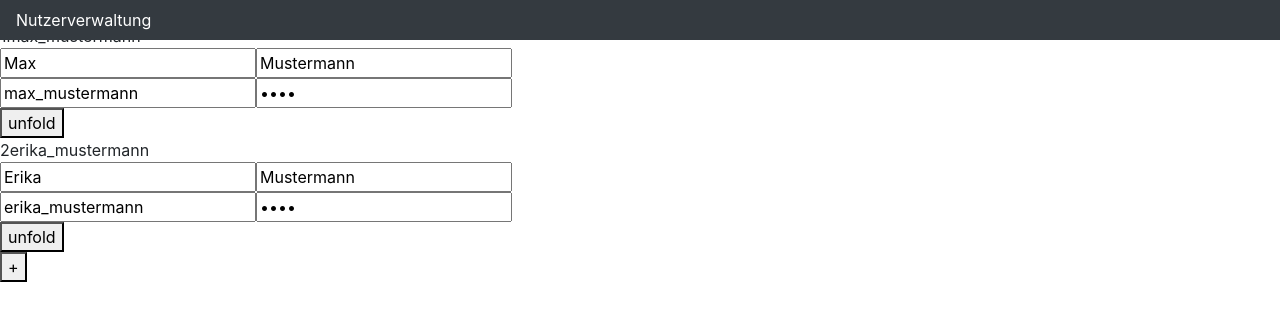
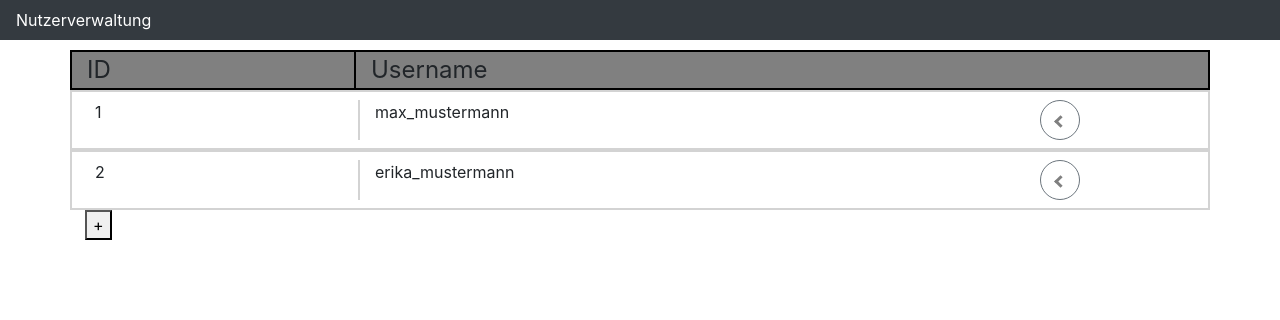
Before and after one commit to ArnePunk/LapID-challenge, an Angular app: page / in a window 1280 px wide. Shown: the top 320 px of the page. Built offline with nearby package versions, Linux system fonts and the light colour scheme.

Commit message:
CSS design with bootstrap and primitive conditional rendering

```diff
--- a/src/app/app.component.html
+++ b/src/app/app.component.html
@@ -1,7 +1,6 @@
-<div class="page-layout">
-    <nav class="navbar bg-dark fixed-top">
+<div>
+    <nav class="navbar fixed-top bg-dark">
         <div class="heading">Nutzerverwaltung</div>
     </nav>
     <app-table></app-table>
-    <button class="add-user-button">+</button>
 </div>
--- a/src/table/table-head/table-head.component.html
+++ b/src/table/table-head/table-head.component.html
@@ -1,4 +1,4 @@
-<div class="table-header">
-    <span>ID</span>
-    <span>Username</span>
+<div class="row heading">
+    <div class="col-sm-3 left-column">ID</div>
+    <div class="col-sm-6 right-column">Username</div>
 </div>
--- a/src/table/table-head/table-head.component.scss
+++ b/src/table/table-head/table-head.component.scss
@@ -0,0 +1,12 @@
+div {
+    font-size: x-large;
+}
+
+.heading {
+    background-color: gray;
+    border: 2px solid black;
+}
+
+.left-column {
+    border-right: 2px solid black;
+}
--- a/src/table/table-row/table-row.component.html
+++ b/src/table/table-row/table-row.component.html
@@ -1,5 +1,8 @@
-<div *ngIf="user" class="table-row">
-    <app-user-entry [user]="user"></app-user-entry>
-    <app-user-edit [user]="user"></app-user-edit>
-    <button>unfold</button>
+<div *ngIf="user">
+    <app-user-entry
+        [user]="user"
+        [showEdit]="showEdit"
+        (notify)="toggleShowEdit()"
+    ></app-user-entry>
+    <app-user-edit *ngIf="showEdit" [user]="user"></app-user-edit>
 </div>
--- a/src/table/table-row/table-row.component.ts
+++ b/src/table/table-row/table-row.component.ts
@@ -8,8 +8,13 @@ import { User } from 'src/interfaces/user'
 })
 export class TableRowComponent implements OnInit {
     @Input() user?: User
+    showEdit?: boolean = false
 
     constructor() {}
 
     ngOnInit() {}
+
+    toggleShowEdit() {
+        this.showEdit = !this.showEdit
+    }
 }
--- a/src/table/table-row/user-edit/user-edit.component.html
+++ b/src/table/table-row/user-edit/user-edit.component.html
@@ -1,10 +1,49 @@
-<div *ngIf="user" class="user-edit-area">
-    <div class="name-area">
-        <input type="text" [value]="user.firstname" />
-        <input type="text" [value]="user.lastname" />
+<div *ngIf="user">
+    <div class="row justify-content-center m-2">
+        <input
+            class="col-sm-5 form-control mr-2"
+            type="text"
+            [value]="user.firstname"
+            [disabled]="!this.editable"
+        />
+        <input
+            class="col-sm-5 form-control"
+            type="text"
+            [value]="user.lastname"
+            [disabled]="!this.editable"
+        />
     </div>
-    <div class="login-area">
-        <input type="text" [value]="user.login" />
-        <input type="password" [value]="user.password" />
+    <div class="row justify-content-center m-2">
+        <input
+            class="col-sm-5 form-control mr-2"
+            type="text"
+            [value]="user.login"
+            [disabled]="!this.editable"
+        />
+        <input
+            class="col-sm-5 form-control"
+            type="password"
+            [value]="user.password"
+            [disabled]="!this.editable"
+        />
+    </div>
+    <div class="row justify-content-center m-2">
+        <div class="col-sm-2 custom-control custom-switch text-right">
+            <input
+                type="checkbox"
+                class="custom-control-input"
+                [id]="'switch' + user.id"
+                (change)="changeEditable()"
+            />
+            <label class="custom-control-label" [for]="'switch' + user.id"
+                >Editable</label
+            >
+        </div>
+        <div class="col-sm-2 text-center">
+            <button class="btn btn-outline-danger">Delete</button>
+        </div>
+        <div class="col-sm-2 text-left">
+            <button class="btn btn-outline-success">Apply</button>
+        </div>
     </div>
 </div>
--- a/src/table/table-row/user-edit/user-edit.component.ts
+++ b/src/table/table-row/user-edit/user-edit.component.ts
@@ -8,8 +8,13 @@ import { User } from 'src/interfaces/user'
 })
 export class UserEditComponent implements OnInit {
     @Input() user?: User
+    editable?: boolean = false
 
     constructor() {}
 
     ngOnInit() {}
+
+    changeEditable() {
+        this.editable = !this.editable
+    }
 }
--- a/src/table/table-row/user-entry/user-entry.component.html
+++ b/src/table/table-row/user-entry/user-entry.component.html
@@ -1,4 +1,12 @@
-<div *ngIf="user" class="user-table-entry">
-    <span>{{ user.id }}</span>
-    <span>{{ user.login }}</span>
+<div *ngIf="user" class="row p-2 user-entry">
+    <div class="col-sm-3 left-column">{{ user.id }}</div>
+    <div class="col-sm-6 mid-column">{{ user.login }}</div>
+    <div class="col-sm-3 right-column text-center">
+        <button
+            class="rounded-circle btn btn-outline-secondary toggle-show-edit"
+            (click)="triggerParentToggleShowEdit()"
+        >
+            <i [class]="showEdit ? 'arrow down' : 'arrow left'"></i>
+        </button>
+    </div>
 </div>
--- a/src/table/table-row/user-entry/user-entry.component.scss
+++ b/src/table/table-row/user-entry/user-entry.component.scss
@@ -0,0 +1,29 @@
+.user-entry {
+    border: 2px solid lightgray;
+}
+
+.left-column {
+    border-right: 2px solid lightgray;
+}
+
+button {
+    width: 40px;
+    height: 40px;
+}
+
+.left {
+    transform: rotate(135deg);
+    -webkit-transform: rotate(135deg);
+}
+
+.down {
+    transform: rotate(45deg);
+    -webkit-transform: rotate(45deg);
+}
+
+.arrow {
+    border: solid gray;
+    border-width: 0 3px 3px 0;
+    display: inline-block;
+    padding: 3px;
+}
--- a/src/table/table-row/user-entry/user-entry.component.ts
+++ b/src/table/table-row/user-entry/user-entry.component.ts
@@ -1,4 +1,4 @@
-import { Component, Input, OnInit } from '@angular/core'
+import { Component, EventEmitter, Input, OnInit, Output } from '@angular/core'
 import { User } from 'src/interfaces/user'
 
 @Component({
@@ -8,8 +8,14 @@ import { User } from 'src/interfaces/user'
 })
 export class UserEntryComponent implements OnInit {
     @Input() user?: User
+    @Input() showEdit?: boolean
+    @Output() notify = new EventEmitter()
 
     constructor() {}
 
     ngOnInit() {}
+
+    triggerParentToggleShowEdit() {
+        this.notify.emit()
+    }
 }
--- a/src/table/table.component.html
+++ b/src/table/table.component.html
@@ -1,6 +1,7 @@
-<div class="user-table">
+<div class="container user-table">
     <app-table-head></app-table-head>
     <div *ngFor="let user of user_data">
         <app-table-row [user]="user"></app-table-row>
     </div>
+    <button class="add-user-button">+</button>
 </div>
--- a/src/table/table.component.scss
+++ b/src/table/table.component.scss
@@ -0,0 +1,3 @@
+.user-table {
+    margin-top: 50px;
+}
```
